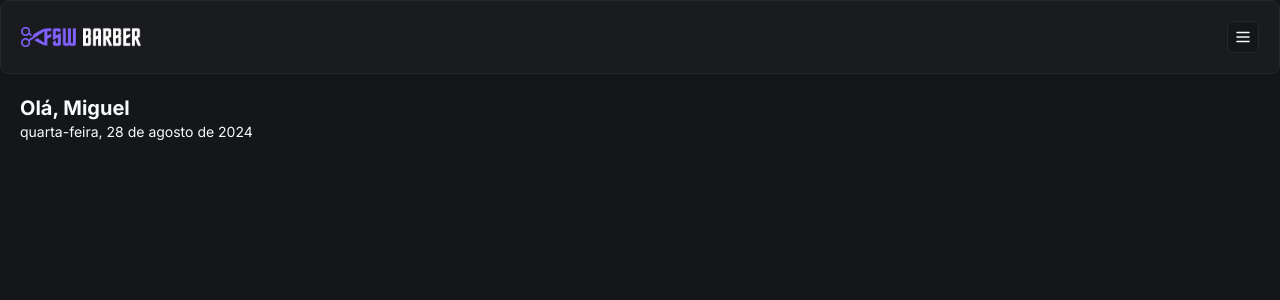
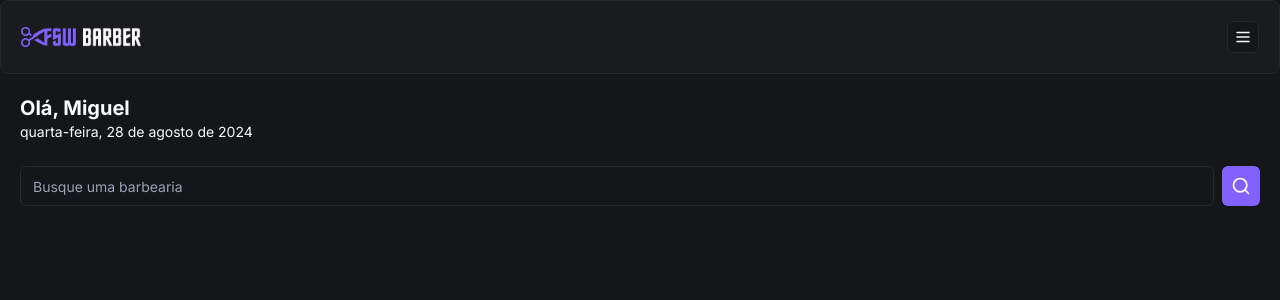
Before and after one commit to ivanlago/barbertime, a Next.js app: page / in a window 1280 px wide. Shown: the top 300 px of the page. Built offline with nearby package versions, Linux system fonts and the light colour scheme.

Commit message:
feat: add search component initial

```diff
--- /dev/null
+++ b/app/(home)/_components/search.tsx
@@ -0,0 +1,18 @@
+"use client"
+
+import { Button } from "@/app/_components/ui/button"
+import { Input } from "@/app/_components/ui/input"
+import { SearchIcon } from "lucide-react"
+
+const Search = () => {
+  return (
+    <div className="flex items-center gap-2">
+      <Input placeholder="Busque uma barbearia" />
+      <Button variant="default" size="icon">
+        <SearchIcon size={20} />
+      </Button>
+    </div>
+  )
+}
+
+export default Search
--- a/app/(home)/page.tsx
+++ b/app/(home)/page.tsx
@@ -3,6 +3,7 @@
 import { Button } from "../_components/ui/button"
 import Header from "../_components/header"
 import { ptBR } from "date-fns/locale"
+import Search from "./_components/search"
 
 const name = "test"
 export default function Home() {
@@ -17,6 +18,10 @@
           })}
         </p>
       </div>
+
+      <div className="mt-6 px-5">
+        <Search />
+      </div>
     </div>
   )
 }
--- /dev/null
+++ b/app/_components/ui/input.tsx
@@ -0,0 +1,25 @@
+import * as React from "react"
+
+import { cn } from "@/app/_lib/utils"
+
+export interface InputProps
+  extends React.InputHTMLAttributes<HTMLInputElement> {}
+
+const Input = React.forwardRef<HTMLInputElement, InputProps>(
+  ({ className, type, ...props }, ref) => {
+    return (
+      <input
+        type={type}
+        className={cn(
+          "flex h-10 w-full rounded-md border border-input bg-background px-3 py-2 text-sm ring-offset-background file:border-0 file:bg-transparent file:text-sm file:font-medium file:text-foreground placeholder:text-muted-foreground focus-visible:outline-none focus-visible:ring-2 focus-visible:ring-ring focus-visible:ring-offset-2 disabled:cursor-not-allowed disabled:opacity-50",
+          className,
+        )}
+        ref={ref}
+        {...props}
+      />
+    )
+  },
+)
+Input.displayName = "Input"
+
+export { Input }
```
